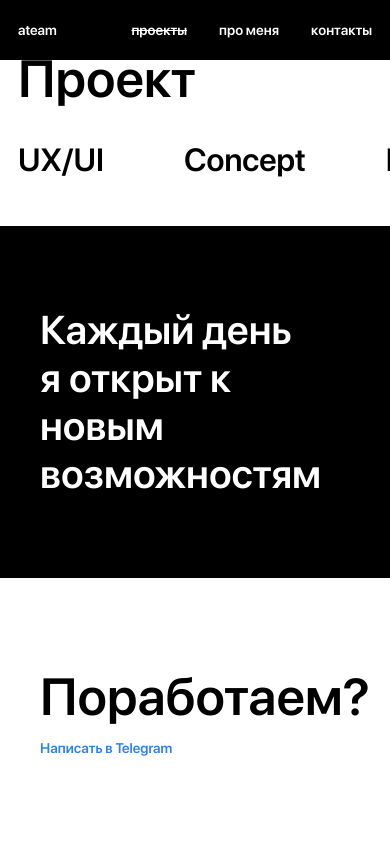
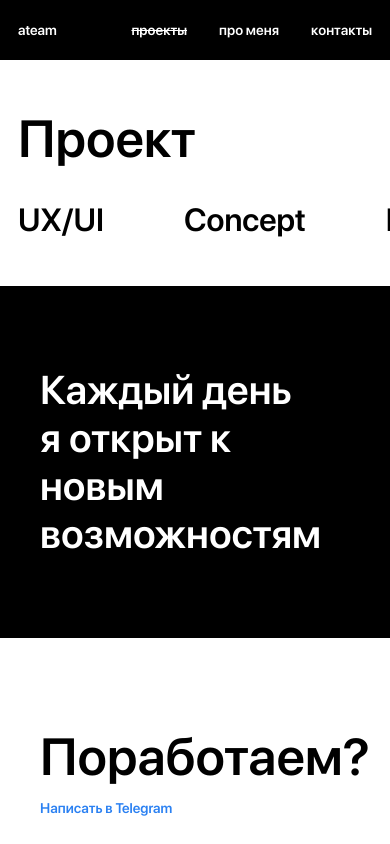
Before and after one commit to AlexBazh/portfolio, a Vue app: page /projects in a window 390 px wide. Shown: the top 844 px of the page. Built offline with nearby package versions, Linux system fonts and the light colour scheme.

Commit message:
some fixes

```diff
--- a/src/components/commons/v-page_title.vue
+++ b/src/components/commons/v-page_title.vue
@@ -33,7 +33,7 @@ export default {
             }
         }
         @media screen and (max-width: 640px){
-            padding: 40px 18px;
+            padding: 100px 18px 40px;
             .page_title__h1 {
                 margin-bottom: 16px;
             }
--- a/src/components/views/v-contact.vue
+++ b/src/components/views/v-contact.vue
@@ -29,7 +29,7 @@ export default {
         padding-top: 120px;
       }
     @media screen and (max-width: 640px){
-      padding-top: 60px;
+      padding-top: 100px;
     }
   }
 </style>
```
